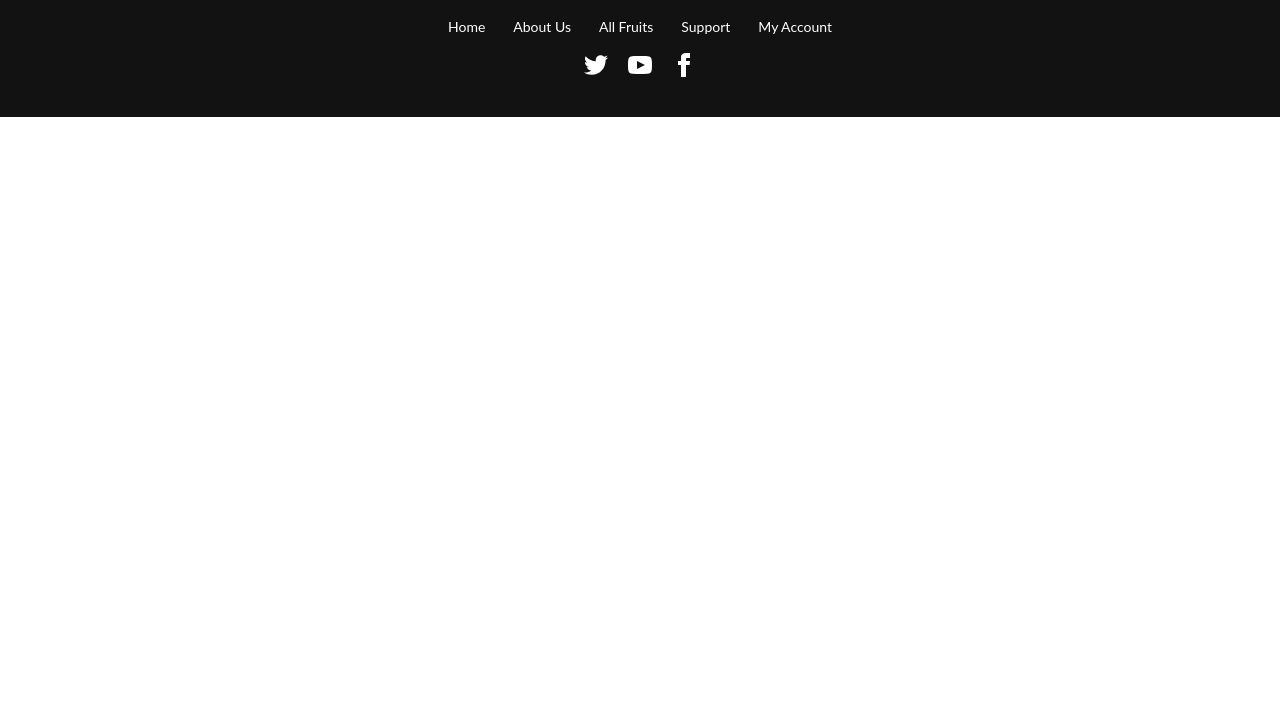
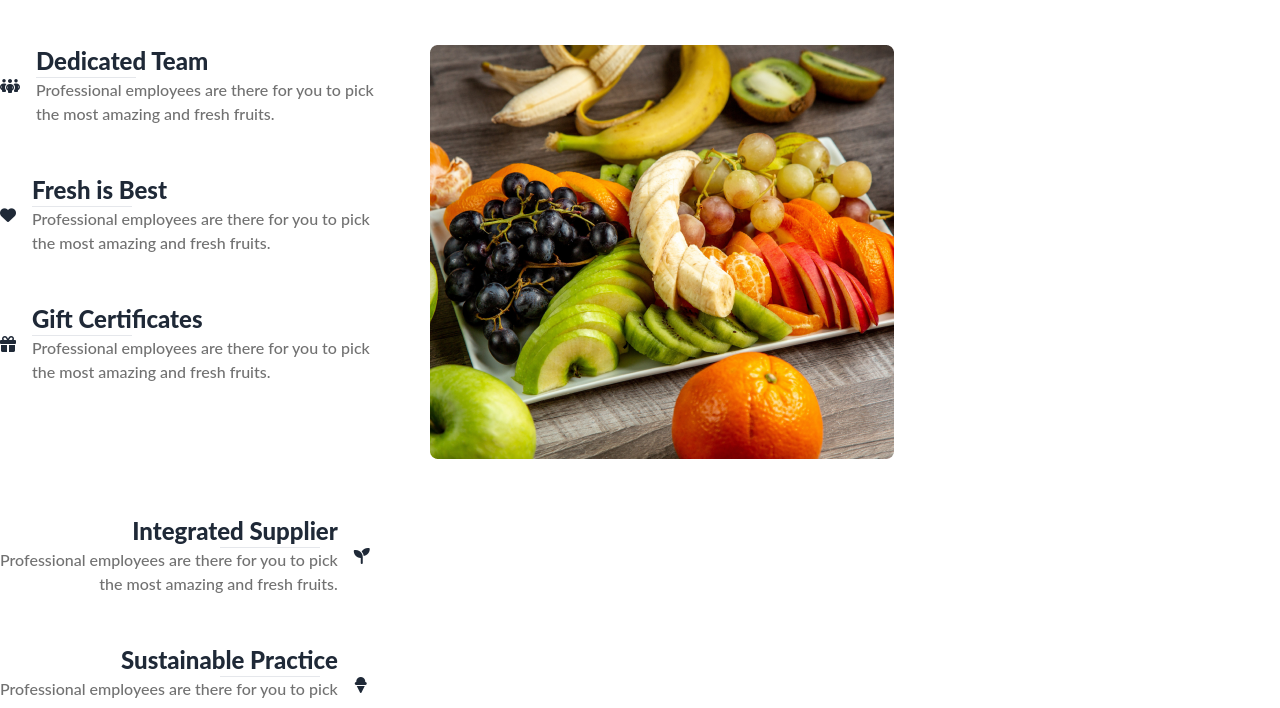
Before and after one commit to tinkermanz/B8A3-fruit-brust, a plain HTML site: page index.html in a window 1280 px wide. Shown: the part 3753-4461 px from the top of the page. Before the commit the page ends 3870 px from the top, so only its background shows below. Drawn offline with nearby package versions, Linux system fonts and the light colour scheme.

Commit message:
why choose us section done

```diff
--- a/index.html
+++ b/index.html
@@ -459,7 +459,7 @@
 					</div>
 					<div class="card w-[342px] h-[477px] bg-base-100 shadow-xl">
 						<figure class="px-10 pt-10">
-							<img src="/images/fruit6.png" alt="Shoes" class="rounded-xl" />
+							<img src="/images/fruit9.png" alt="Shoes" class="rounded-xl" />
 						</figure>
 						<div class="card-body items-center text-center">
 							<h2 class="card-title text-[#121212] text-xl font-bold">
@@ -601,6 +601,102 @@
 					</div>
 				</div>
 			</section>
+
+			<!-- Why Choose Us Section -->
+
+			<section class="mb-36 container md:mx-auto lg:mx-auto">
+				<div class="text-center mb-12">
+					<h3 class="text-[#121212] font-extrabold text-5xl mb-6">
+						Why Choose Us
+					</h3>
+					<p class="text-[#12121299] font-medium">
+						Contrary to popular belief, is not simply random text. It has roots
+						in a piece of classical <br />
+						Latin literature from 45 BC, making it over 2000 years old.
+					</p>
+				</div>
+				<div class="flex flex-wrap gap-14">
+					<div class="flex flex-col gap-12">
+						<div class="flex gap-4 items-center">
+							<i class="fa-solid fa-people-group"></i>
+							<div>
+								<h4 class="font-extrabold text-2xl">Dedicated Team</h4>
+								<hr class="w-[100px] h-[1px]" />
+								<p class="text-[#12121299] font-medium">
+									Professional employees are there for you to pick <br />
+									the most amazing and fresh fruits.
+								</p>
+							</div>
+						</div>
+
+						<div class="flex gap-4 items-center">
+							<i class="fa-solid fa-heart"></i>
+							<div>
+								<h4 class="font-extrabold text-2xl">Fresh is Best</h4>
+								<hr class="w-[100px] h-[1px]" />
+								<p class="text-[#12121299] font-medium">
+									Professional employees are there for you to pick <br />
+									the most amazing and fresh fruits.
+								</p>
+							</div>
+						</div>
+
+						<div class="flex gap-4 items-center">
+							<i class="fa-solid fa-gift"></i>
+							<div>
+								<h4 class="font-extrabold text-2xl">Gift Certificates</h4>
+								<hr class="w-[100px] h-[1px]" />
+								<p class="text-[#12121299] font-medium">
+									Professional employees are there for you to pick <br />
+									the most amazing and fresh fruits.
+								</p>
+							</div>
+						</div>
+					</div>
+
+					<div>
+						<img src="./images/whychoose1.png	" alt="" />
+					</div>
+
+					<div class="flex flex-col gap-12">
+						<div class="flex gap-4 items-center">
+							<div class="text-right">
+								<h4 class="font-extrabold text-2xl">Integrated Supplier</h4>
+								<hr class="w-[100px] h-[1px] ml-[220px]" />
+								<p class="text-[#12121299] font-medium">
+									Professional employees are there for you to pick <br />
+									the most amazing and fresh fruits.
+								</p>
+							</div>
+							<i class="fa-solid fa-seedling"></i>
+						</div>
+
+						<div class="flex gap-4 items-center">
+							<div class="text-right">
+								<h4 class="font-extrabold text-2xl">Sustainable Practice</h4>
+								<hr class="w-[100px] h-[1px] ml-[220px]" />
+								<p class="text-[#12121299] font-medium">
+									Professional employees are there for you to pick <br />
+									the most amazing and fresh fruits.
+								</p>
+							</div>
+							<i class="fa-solid fa-ice-cream"></i>
+						</div>
+
+						<div class="flex gap-4 items-center">
+							<div class="text-right">
+								<h4 class="font-extrabold text-2xl">The Benefits Only</h4>
+								<hr class="w-[100px] h-[1px] ml-[220px]" />
+								<p class="text-[#12121299] font-medium">
+									Professional employees are there for you to pick <br />
+									the most amazing and fresh fruits.
+								</p>
+							</div>
+							<i class="fa-solid fa-thumbs-up"></i>
+						</div>
+					</div>
+				</div>
+			</section>
 		</main>
 		<footer class="footer footer-center p-10 bg-[#121212] text-white">
 			<aside>
```
